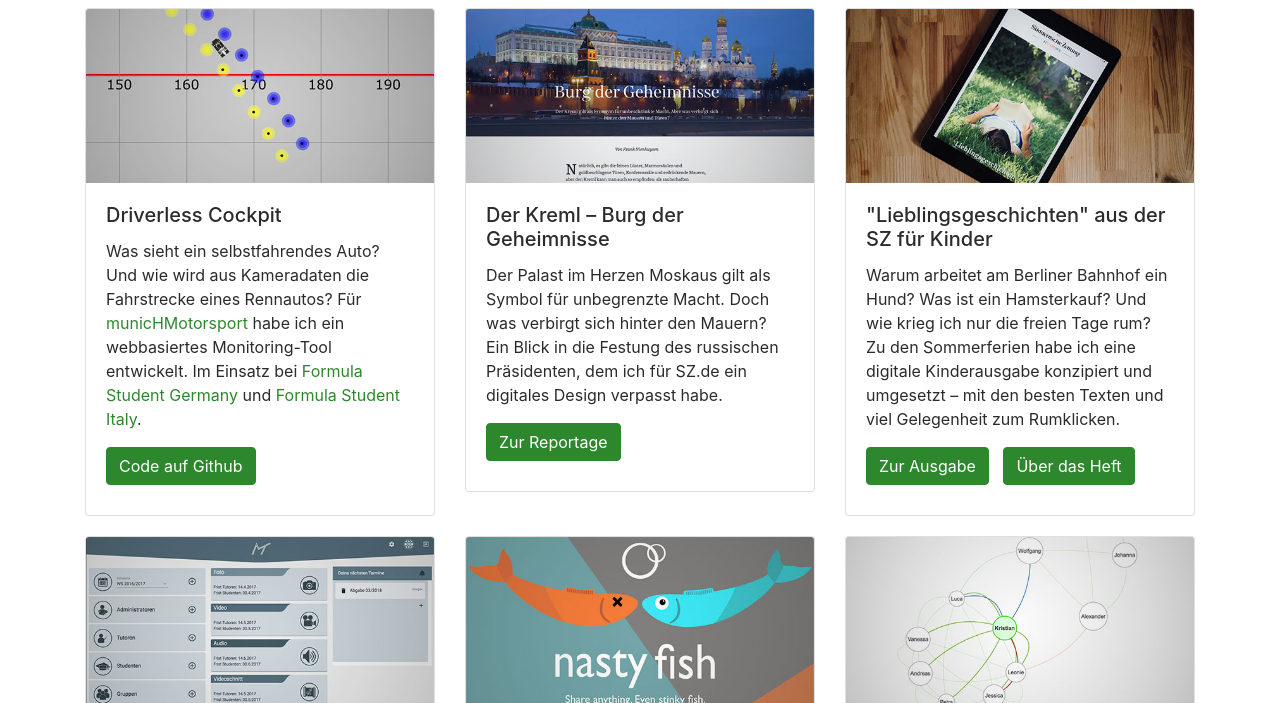
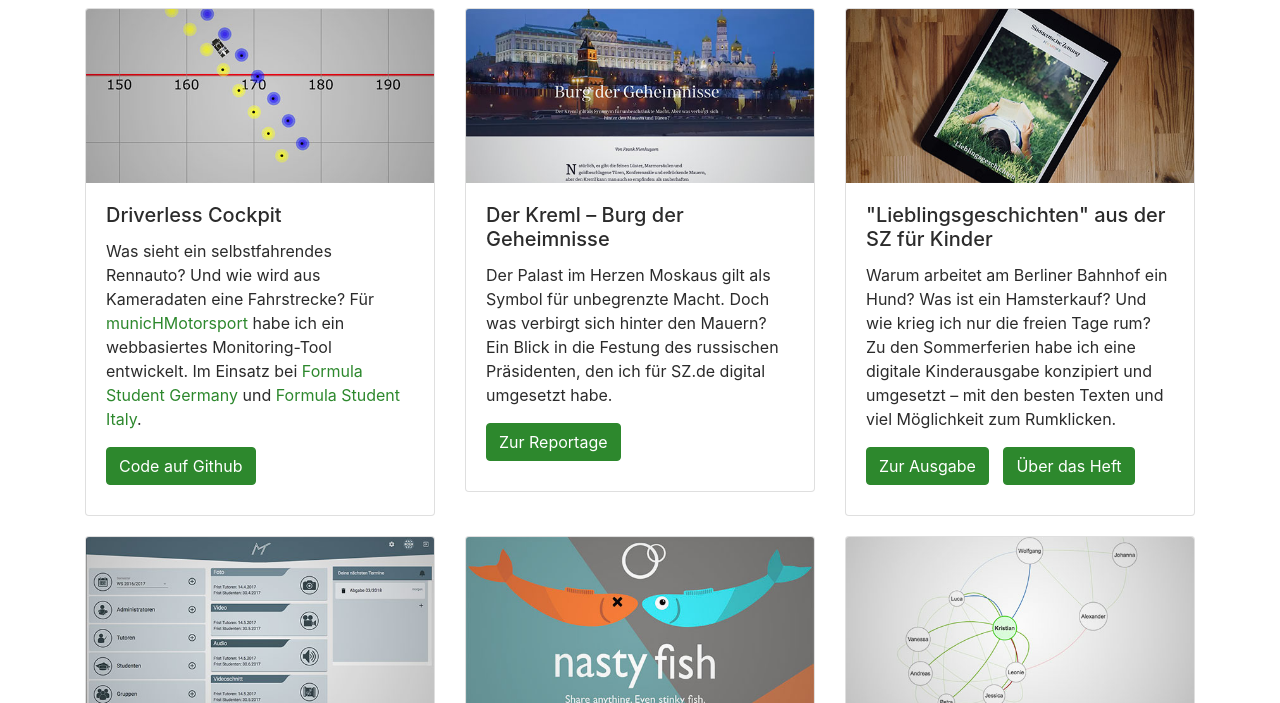
Before and after one commit to mgschoen/portfolio, a website built with webpack: page src/index.html in a window 1280 px wide. Shown: the part 397-1100 px from the top of the page. Built offline with nearby package versions, Linux system fonts and the light colour scheme.

Commit message:
Minor content refactorings

```diff
--- a/src/index.html
+++ b/src/index.html
@@ -54,7 +54,7 @@
                     <img class="card-img-top" src="<%= require('./assets/driverless-s.jpg') %>" alt="Schematische Darstellung eines Rennautos von oben, außenrum bunte Punkte">
                     <div class="card-body">
                         <h5 class="card-title">Driverless Cockpit</h5>
-                        <p class="card-text">Was sieht ein selbstfahrendes Auto? Und wie wird aus Kameradaten die Fahrstrecke eines Rennautos? Für <a target="_blank" href="https://www.munichmotorsport.de/" target="_blank">municHMotorsport</a> habe ich ein webbasiertes Monitoring-Tool entwickelt. Im Einsatz bei <a target="_blank" href="https://www.formulastudent.de/">Formula Student Germany</a> und <a target="_blank" href="https://www.formula-ata.it/" target="_blank">Formula Student Italy</a>.</p>
+                        <p class="card-text">Was sieht ein selbstfahrendes Rennauto? Und wie wird aus Kameradaten eine Fahrstrecke? Für <a target="_blank" href="https://www.munichmotorsport.de/" target="_blank">municHMotorsport</a> habe ich ein webbasiertes Monitoring-Tool entwickelt. Im Einsatz bei <a target="_blank" href="https://www.formulastudent.de/">Formula Student Germany</a> und <a target="_blank" href="https://www.formula-ata.it/" target="_blank">Formula Student Italy</a>.</p>
                         <a target="_blank" href="https://github.com/mgschoen/driverless-cockpit-backend" class="btn btn-primary">Code auf Github</a>
                     </div>
                 </div>
@@ -65,7 +65,7 @@
                     <img class="card-img-top" src="<%= require('./assets/russland-s.jpg') %>" alt="Screenshot des Artikels">
                     <div class="card-body">
                         <h5 class="card-title">Der Kreml &ndash; Burg der Geheimnisse</h5>
-                        <p class="card-text">Der Palast im Herzen Moskaus gilt als Symbol für unbegrenzte Macht. Doch was verbirgt sich hinter den Mauern? Ein Blick in die Festung des russischen Präsidenten, dem ich für SZ.de ein digitales Design verpasst habe.</p>
+                        <p class="card-text">Der Palast im Herzen Moskaus gilt als Symbol für unbegrenzte Macht. Doch was verbirgt sich hinter den Mauern? Ein Blick in die Festung des russischen Präsidenten, den ich für SZ.de digital umgesetzt habe.</p>
                         <a target="_blank" href="https://projekte.sueddeutsche.de/artikel/gesellschaft/kreml-in-moskau-die-burg-der-geheimnisse-e210387/" class="btn btn-primary">Zur Reportage</a>
                     </div>
                 </div>
@@ -76,7 +76,7 @@
                     <img class="card-img-top" src="<%= require('./assets/lieblingsgeschichten-s.jpg') %>" alt="Titelseite der Ausgabe auf einem Tablet">
                     <div class="card-body">
                         <h5 class="card-title">"Lieblings&shy;geschichten" aus der SZ für Kinder</h5>
-                        <p class="card-text">Warum arbeitet am Berliner Bahnhof ein Hund? Was ist ein Hamsterkauf? Und wie krieg ich nur die freien Tage rum? Zu den Sommerferien habe ich eine digitale Kinderausgabe konzipiert und umgesetzt &ndash; mit den besten Texten und viel Gelegenheit zum Rumklicken.</p>
+                        <p class="card-text">Warum arbeitet am Berliner Bahnhof ein Hund? Was ist ein Hamsterkauf? Und wie krieg ich nur die freien Tage rum? Zu den Sommerferien habe ich eine digitale Kinderausgabe konzipiert und umgesetzt &ndash; mit den besten Texten und viel Möglichkeit zum Rumklicken.</p>
                         <a target="_blank" href="https://www.sueddeutsche.de/lieblingsgeschichten" class="btn btn-primary">Zur Ausgabe</a>
                         <a target="_blank" href="http://argonn.me/share/jule-kinderzeitung.pdf" class="btn btn-primary">Über das Heft</a>
                     </div>
```
